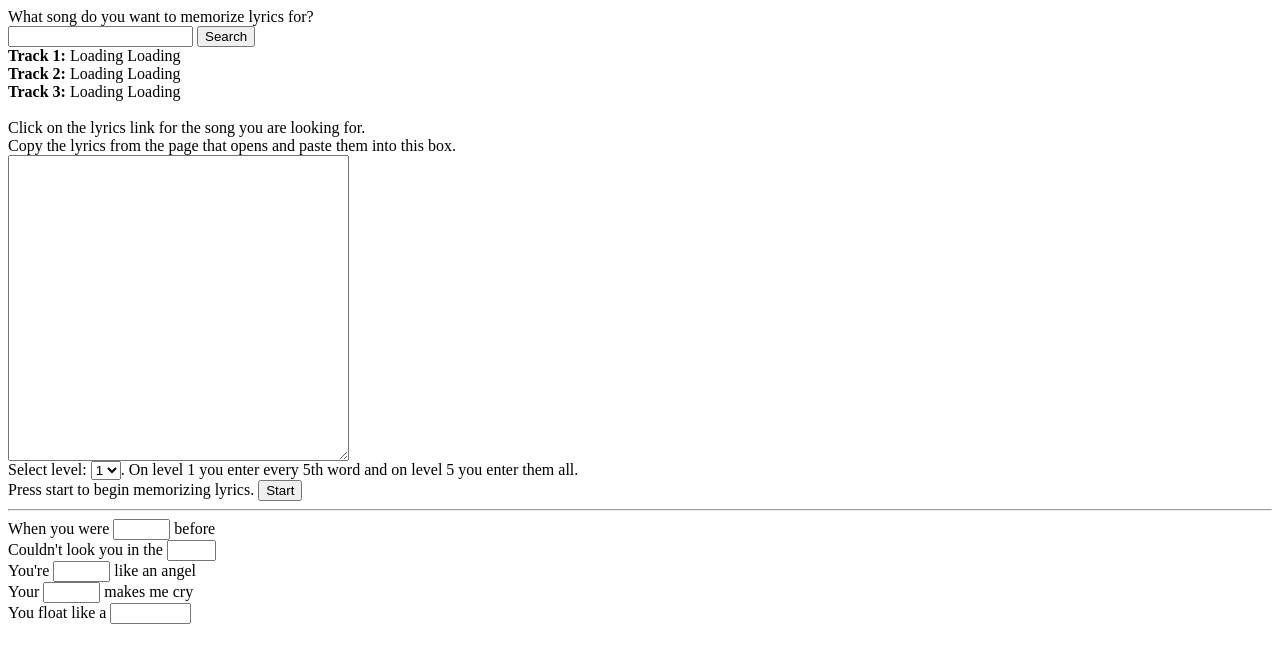
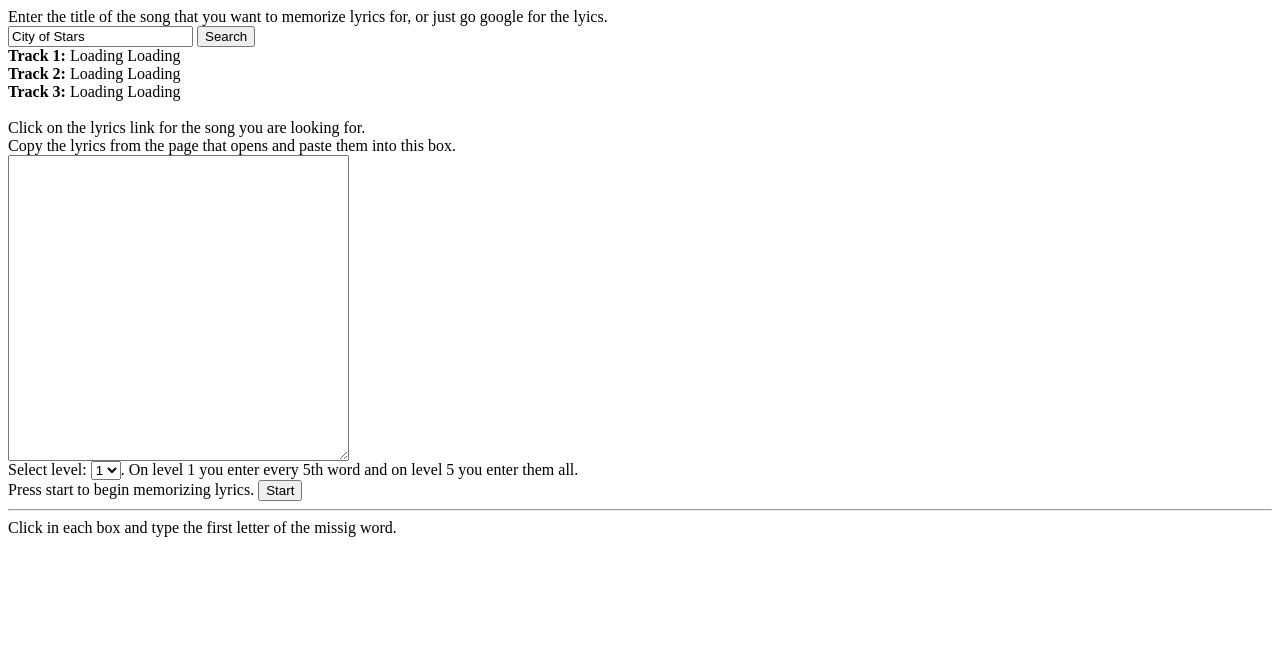
Before and after one commit to ChristianABoesch/Lyric_Learner, a plain HTML site: page index.html in a window 1280 px wide. Both pictures are taken after a click on the button "Start". Drawn offline with Linux system fonts and the light colour scheme.

Commit message:
Update index.html

```diff
--- a/index.html
+++ b/index.html
@@ -5,10 +5,10 @@
     <body>
 
         <div>
-        What song do you want to memorize lyrics for? <br />
+        Enter the title of the song that you want to memorize lyrics for, or just go google for the lyics. <br />
 
-        <input type="text"></input>
-        <button>Search</button>
+        <input id="songTitle" type="text"></input>
+        <button onclick="search()">Search</button>
 
         <br />
         <b>Track 1:</b> <span id="Track1">Loading</span>
@@ -30,7 +30,7 @@
         Click on the lyrics link for the song you are looking for.<br />
         Copy the lyrics from the page that opens and paste them into this box.
         <br />
-        <textarea name="Text1" cols="40" rows="20"></textarea>
+        <textarea id="lyrics" name="Text1" cols="40" rows="20"></textarea>
         <br />
         Select level:
         <select>
@@ -41,30 +41,119 @@
   <option value="5">5</option>
 </select>. On level 1 you enter every 5th word and on level 5 you enter them all.<br />
         Press start to begin memorizing lyrics.
-        <button onClick="toggleGame()">Start</button><br />
+        <button onClick="showGame()">Start</button><br />
         <hr />
-
-
-        <div style="display: none;" id="game">
-        When you were <input size="4"></input> before<br />
-		Couldn't look you in the <input size="3"></input><br />
-		You're <input size="4"></input> like an angel<br />
-        Your <input size="4"></input> makes me cry<br />
-        You float like a <input size="7"></input><br />
+        Click in each box and type the first letter of the missig word.
+        <div id="gameDiv">
         </div>
 
      </body>
 
 	<script>
 
-function toggleGame(){
-	var x = document.getElementById("game");
-    if (x.style.display === "none") {
-        x.style.display = "block";
-    } else {
-        x.style.display = "none";
+function search() {
+    var songTitle = document.getElementById("songTitle").value;
+    var s = document.createElement("script");
+    s.src = "https://api.musixmatch.com/ws/1.1/track.search?format=jsonp&callback=artistResults&q_track="+songTitle+"&quorum_factor=1&apikey=c6c38fd153529bce6470894babe15786";
+    document.body.appendChild(s);
+}
+
+document.getElementById("songTitle").value = "City of Stars";
+search();
+
+difficultyLevel = 5;
+currentWords = []
+function splitSong(song) {
+  let result = [];
+  let lines = song.split("\n");
+  for (let line of lines) {
+    let words = line.split(" ");
+    result.push(words);
+  }
+  //console.log(result);
+  currentWords = result;
+  return result;
+}
+
+
+function getGrid(songArray, level) {
+  let canView = [];
+  for (let row in songArray) {
+    let newRow = [];
+    for (let col in songArray[row]) {
+      //newRow.push(songArray[row][col])
+      // Get a random nuumber between 1 and 10.
+      let randomValue = Math.floor(Math.random() * difficultyLevel + 1);
+      if (songArray[row][col] === "") {
+        newRow.push(1);
+      } else if (level < randomValue) {
+        newRow.push(1);
+      } else {
+        newRow.push(0);
+      }
+      //console.log(songArray[row][col]);
     }
+    canView.push(newRow);
+  }
+  return canView;
 }
+
+function processClick(row,col){
+   console.log("row",row,'col',col);
+   let id = 'input'+row+'_'+col
+   let value = document.getElementById(id).value;
+
+
+   if(value[0].toLowerCase()  === currentWords[row][col][0].toLowerCase() ){
+   	console.log("Match");
+    let node = document.getElementById('span'+row+'_'+col)
+    node.innerHTML = '<span>'+currentWords[row][col]+ '  </span>';
+
+   } else {
+     console.log("Wrong",value[0], currentWords[row][col][0]);
+   }
+   //console.log(currentWords);
+
+
+}
+
+function showGame(){
+
+    document.getElementById("gameDiv").innerHTML = "";
+    //Add all the words from the song.
+    let lyrics = document.getElementById("lyrics").value
+    //let lyrics = "This is\na test";
+    let songArray = splitSong(lyrics);
+    let grid = getGrid(songArray,1);
+    console.log(grid);
+    for (let row in songArray){
+        // Add a new line for each row.
+        let node = document.createElement("span");
+        node.innerHTML = '<br/>';
+
+	    document.getElementById("gameDiv").appendChild(node);
+
+    	for (let col in songArray[row]){
+        	console.log(songArray[row][col])
+            //document.getElementById("parentID").appendChild(
+            let node = document.createElement("span");
+            node.setAttribute("id", 'span'+row+'_'+col);
+
+            if(grid[row][col] < 1){
+
+              node.innerHTML = '<input onkeyup="processClick('+row+','+col+')" id="input'+row+'_'+col+'"></input> ';
+            } else {
+              node.innerHTML = '<span>'+songArray[row][col]+ '  </span>';
+            }
+
+			document.getElementById("gameDiv").appendChild(node);
+        }
+
+    }
+
+
+}
+
 function artistResults(json){
  var myPre = document.getElementById("Pre");
 
@@ -84,7 +173,5 @@ document.getElementById("Track3").innerHTML = Track3;
 document.getElementById("Link3").innerHTML = '<a href="'+Link3+'" target="_blank" >Lyrics</a>';
 console.log(json);}
 	</script>
-     <script
- src='https://api.musixmatch.com/ws/1.1/track.search?format=jsonp&callback=artistResults&q_track=Creep&q_artist=Radiohead&quorum_factor=1&apikey=API_KEY_GOES_HERE'>
-	</script>
+
 </html>
```
